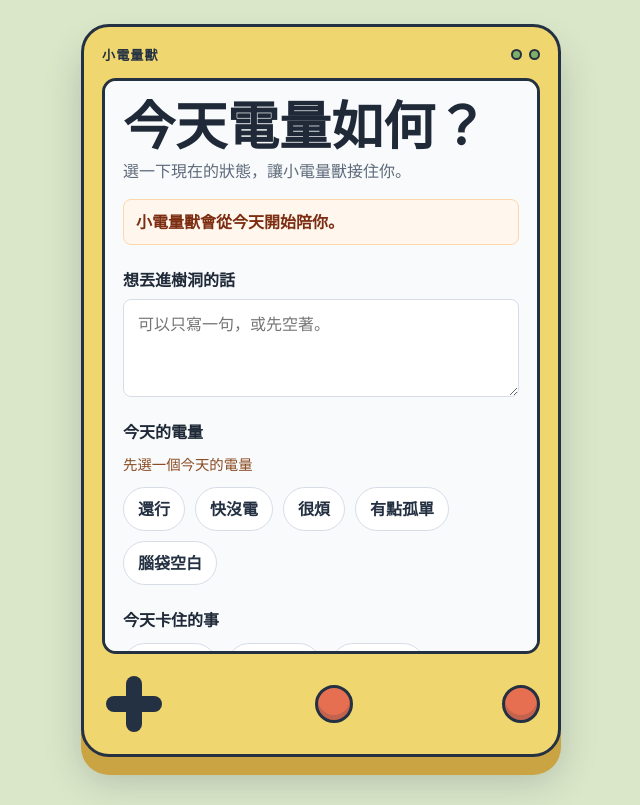
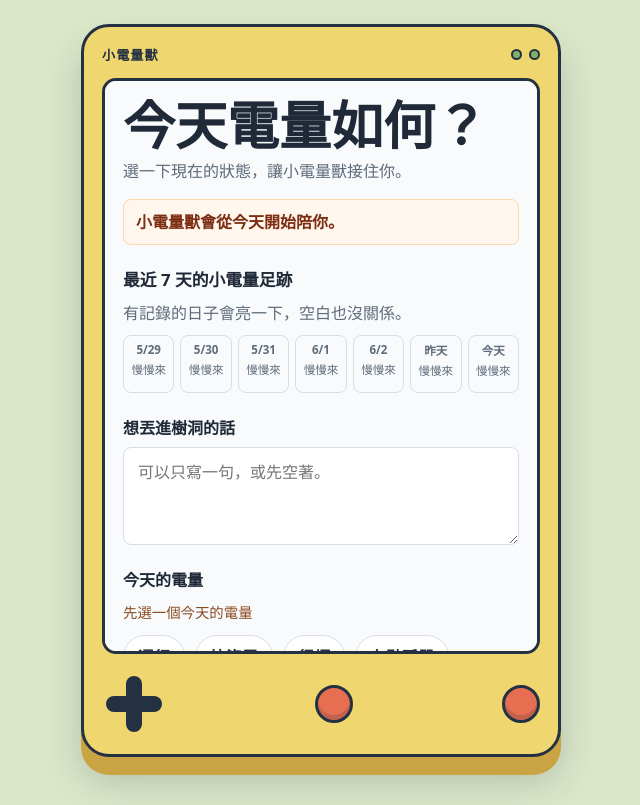
Before and after one commit to Harry-0824/low-battery-pet, a React (Vite) app: page / in a window 1280 px wide. Shown: the whole page, without its empty margins (319-959 px from the left). Built offline with nearby package versions, Linux system fonts and the light colour scheme.

Commit message:
Add recent 7-day battery trail

```diff
--- a/src/App.tsx
+++ b/src/App.tsx
@@ -1,6 +1,7 @@
 import { useState } from "react";
 
 import { CompanionDaysNote, Header, PageShell } from "./App.styles";
+import BatteryTrail from "./components/BatteryTrail";
 import CheckInForm from "./components/CheckInForm";
 import HistoryList from "./components/HistoryList";
 import RetroDeviceFrame from "./components/RetroDeviceFrame";
@@ -11,6 +12,7 @@ import { deriveUserState } from "./features/checkIn/deriveUserState";
 import {
   clearCheckInHistory,
   getCompanionDayCount,
+  getRecentBatteryTrail,
   loadCheckInHistory,
   saveCheckInRecord
 } from "./features/history/historyStorage";
@@ -38,6 +40,7 @@ function App() {
     companionDayCount > 0
       ? `小電量獸陪你 ${companionDayCount} 天了`
       : "小電量獸會從今天開始陪你。";
+  const batteryTrailDays = getRecentBatteryTrail(historyRecords);
 
   const handleContextToggle = (contextTag: ContextTag) => {
     setSelectedContextTags((currentTags) =>
@@ -96,6 +99,7 @@ function App() {
           <p>選一下現在的狀態，讓小電量獸接住你。</p>
         </Header>
         <CompanionDaysNote data-testid="companion-days">{companionDaysMessage}</CompanionDaysNote>
+        <BatteryTrail days={batteryTrailDays} />
         <TreeTextInput value={shortText} onChange={setShortText} />
         <CheckInForm
           selectedMoodTag={selectedMoodTag}
--- /dev/null
+++ b/src/components/BatteryTrail.styles.ts
@@ -0,0 +1,72 @@
+import styled from "styled-components";
+
+import type { BatteryTrailEnergyLevel } from "../features/history/historyStorage";
+
+const trailColor = {
+  critical: {
+    border: "#fca5a5",
+    background: "#fee2e2",
+    text: "#991b1b"
+  },
+  low: {
+    border: "#fed7aa",
+    background: "#fff7ed",
+    text: "#9a3412"
+  },
+  normal: {
+    border: "#bbf7d0",
+    background: "#f0fdf4",
+    text: "#166534"
+  },
+  empty: {
+    border: "#d7dde6",
+    background: "#f8fafc",
+    text: "#5f6b7a"
+  }
+} satisfies Record<BatteryTrailEnergyLevel, { border: string; background: string; text: string }>;
+
+export const TrailSection = styled.section`
+  display: grid;
+  gap: 10px;
+  margin: 0 0 22px;
+
+  h2 {
+    margin: 0;
+    font-size: 1.05rem;
+  }
+`;
+
+export const TrailIntro = styled.p`
+  margin: 0;
+  color: #5f6b7a;
+  line-height: 1.5;
+`;
+
+export const TrailGrid = styled.div`
+  display: grid;
+  grid-template-columns: repeat(7, minmax(0, 1fr));
+  gap: 6px;
+`;
+
+export const DayPip = styled.div<{ $energyLevel: BatteryTrailEnergyLevel }>`
+  min-height: 58px;
+  border: 1px solid ${({ $energyLevel }) => trailColor[$energyLevel].border};
+  border-radius: 8px;
+  padding: 6px 4px;
+  background: ${({ $energyLevel }) => trailColor[$energyLevel].background};
+  color: ${({ $energyLevel }) => trailColor[$energyLevel].text};
+  text-align: center;
+`;
+
+export const DayLabel = styled.span`
+  display: block;
+  font-size: 0.72rem;
+  font-weight: 800;
+`;
+
+export const DayStatus = styled.span`
+  display: block;
+  margin-top: 6px;
+  font-size: 0.72rem;
+  line-height: 1.25;
+`;
--- /dev/null
+++ b/src/components/BatteryTrail.tsx
@@ -0,0 +1,60 @@
+import type { BatteryTrailDay, BatteryTrailEnergyLevel } from "../features/history/historyStorage";
+import {
+  DayLabel,
+  DayPip,
+  DayStatus,
+  TrailGrid,
+  TrailIntro,
+  TrailSection
+} from "./BatteryTrail.styles";
+
+const batteryTrailCopy = {
+  critical: {
+    label: "快沒電",
+    title: "那天很低電量"
+  },
+  low: {
+    label: "低電量",
+    title: "那天有點低電量"
+  },
+  normal: {
+    label: "有一點亮",
+    title: "那天有一點亮"
+  },
+  empty: {
+    label: "慢慢來",
+    title: "那天沒有留下紀錄，也沒關係"
+  }
+} satisfies Record<BatteryTrailEnergyLevel, { label: string; title: string }>;
+
+interface BatteryTrailProps {
+  days: BatteryTrailDay[];
+}
+
+function BatteryTrail({ days }: BatteryTrailProps) {
+  return (
+    <TrailSection aria-label="最近 7 天的小電量足跡" data-testid="battery-trail">
+      <h2>最近 7 天的小電量足跡</h2>
+      <TrailIntro>有記錄的日子會亮一下，空白也沒關係。</TrailIntro>
+      <TrailGrid>
+        {days.map((day) => {
+          const copy = batteryTrailCopy[day.energyLevel];
+
+          return (
+            <DayPip
+              key={day.dateKey}
+              $energyLevel={day.energyLevel}
+              data-testid="battery-trail-day"
+              title={copy.title}
+            >
+              <DayLabel>{day.label}</DayLabel>
+              <DayStatus>{copy.label}</DayStatus>
+            </DayPip>
+          );
+        })}
+      </TrailGrid>
+    </TrailSection>
+  );
+}
+
+export default BatteryTrail;
--- a/src/features/history/historyStorage.ts
+++ b/src/features/history/historyStorage.ts
@@ -3,6 +3,17 @@ import type { CheckInHistoryRecord } from "./historyTypes";
 export const CHECK_IN_HISTORY_STORAGE_KEY = "low-battery-pet:check-ins";
 
 const MAX_HISTORY_RECORDS = 30;
+const RECENT_BATTERY_TRAIL_DAYS = 7;
+
+export type BatteryTrailEnergyLevel =
+  | CheckInHistoryRecord["derivedUserState"]["energyLevel"]
+  | "empty";
+
+export interface BatteryTrailDay {
+  dateKey: string;
+  label: string;
+  energyLevel: BatteryTrailEnergyLevel;
+}
 
 export const loadCheckInHistory = (): CheckInHistoryRecord[] => {
   const storedValue = localStorage.getItem(CHECK_IN_HISTORY_STORAGE_KEY);
@@ -33,12 +44,40 @@ export const clearCheckInHistory = () => {
 export const getCompanionDayCount = (records: CheckInHistoryRecord[]) =>
   new Set(records.map((record) => getLocalDateKey(record.createdAt))).size;
 
+export const getRecentBatteryTrail = (
+  records: CheckInHistoryRecord[],
+  referenceDate = new Date()
+): BatteryTrailDay[] => {
+  const latestRecordByDate = new Map<string, CheckInHistoryRecord>();
+
+  for (const record of sortNewestFirst(records)) {
+    const dateKey = getLocalDateKey(record.createdAt);
+
+    if (!latestRecordByDate.has(dateKey)) {
+      latestRecordByDate.set(dateKey, record);
+    }
+  }
+
+  return Array.from({ length: RECENT_BATTERY_TRAIL_DAYS }, (_, index) => {
+    const daysAgo = RECENT_BATTERY_TRAIL_DAYS - index - 1;
+    const date = getShiftedLocalDate(referenceDate, -daysAgo);
+    const dateKey = getLocalDateKey(date);
+    const record = latestRecordByDate.get(dateKey);
+
+    return {
+      dateKey,
+      label: formatTrailDateLabel(date, daysAgo),
+      energyLevel: record?.derivedUserState.energyLevel ?? "empty"
+    };
+  });
+};
+
 const sortNewestFirst = (records: CheckInHistoryRecord[]) => [...records].sort(compareNewestFirst);
 
 const compareNewestFirst = (first: CheckInHistoryRecord, second: CheckInHistoryRecord) =>
   second.createdAt.localeCompare(first.createdAt);
 
-const getLocalDateKey = (createdAt: string) => {
+const getLocalDateKey = (createdAt: string | Date) => {
   const date = new Date(createdAt);
 
   return [
@@ -47,3 +86,23 @@ const getLocalDateKey = (createdAt: string) => {
     String(date.getDate()).padStart(2, "0")
   ].join("-");
 };
+
+const getShiftedLocalDate = (date: Date, dayOffset: number) => {
+  const shiftedDate = new Date(date);
+  shiftedDate.setHours(12, 0, 0, 0);
+  shiftedDate.setDate(shiftedDate.getDate() + dayOffset);
+
+  return shiftedDate;
+};
+
+const formatTrailDateLabel = (date: Date, daysAgo: number) => {
+  if (daysAgo === 0) {
+    return "今天";
+  }
+
+  if (daysAgo === 1) {
+    return "昨天";
+  }
+
+  return `${date.getMonth() + 1}/${date.getDate()}`;
+};
```
Also changed, not shown: 2 other files (tests, documents, lock files or other folders).
